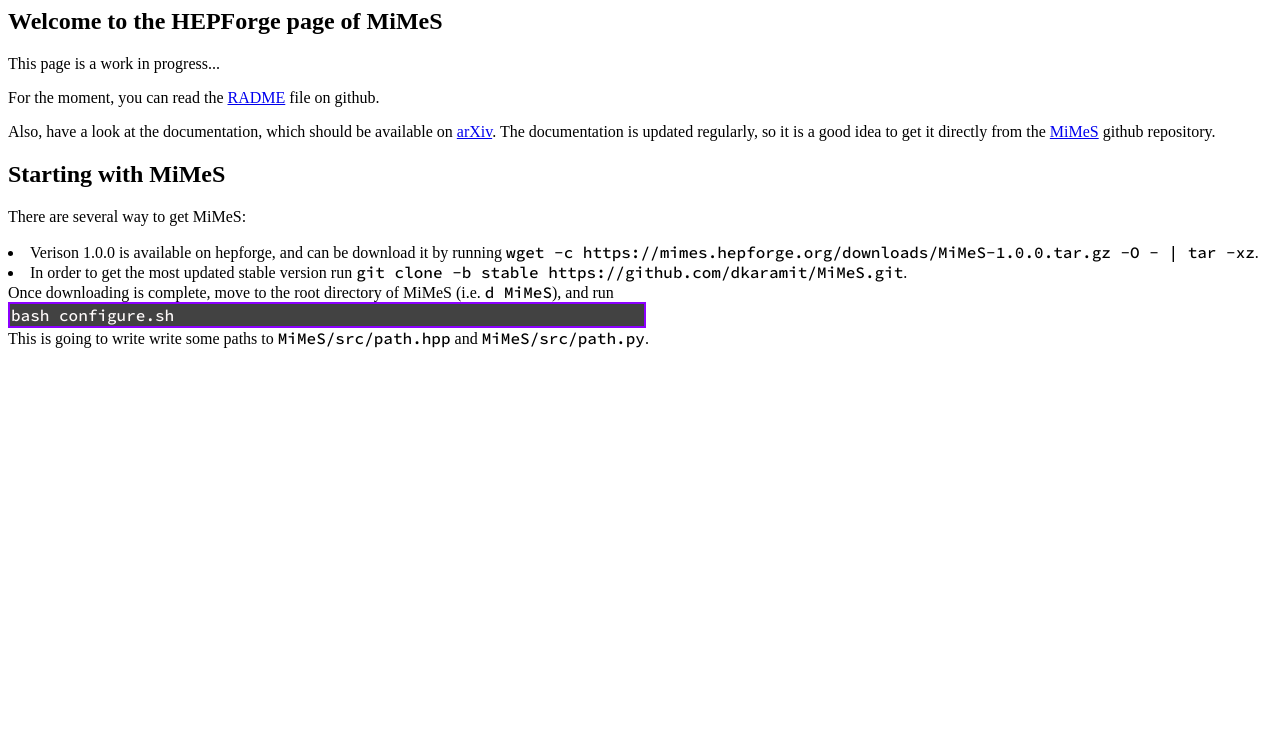
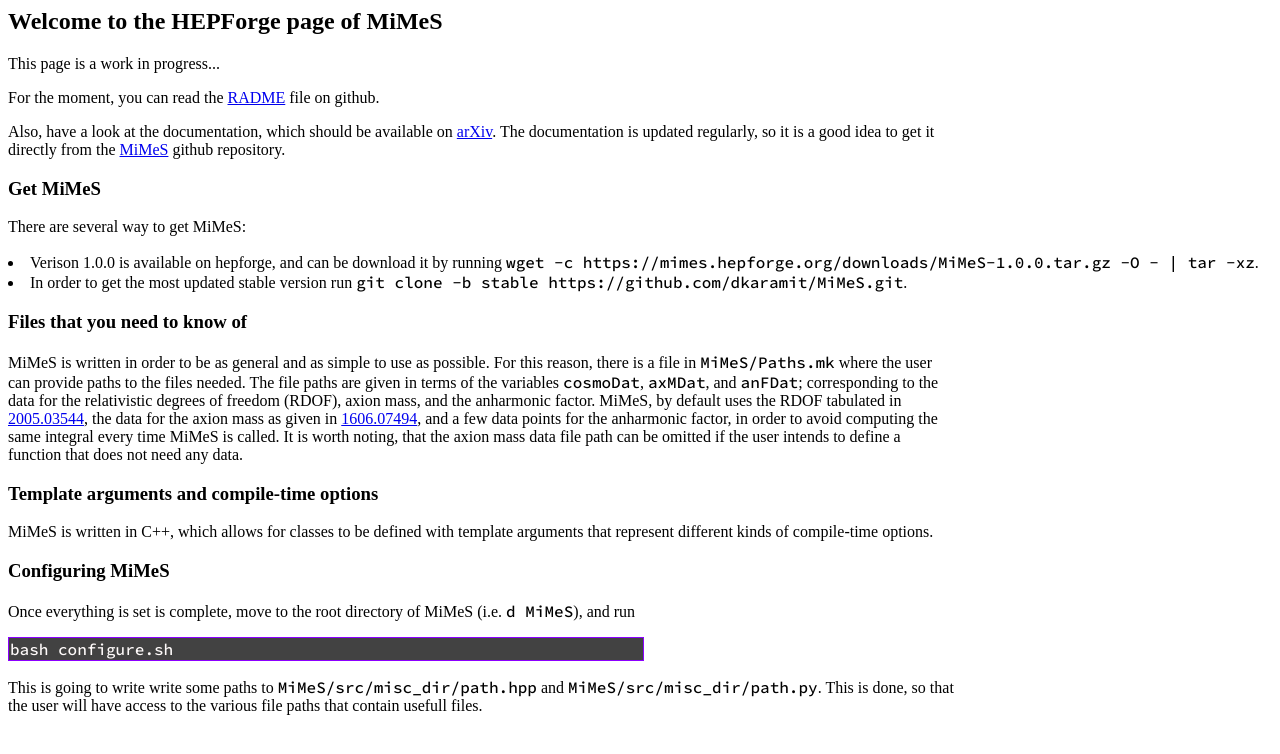
Before and after one commit to dkaramit/MiMeS, a plain HTML site: page public_html/index.html in a window 1280 px wide. Drawn offline with Linux system fonts and the light colour scheme.

Commit message:
updating webpage

```diff
--- a/public_html/index.html
+++ b/public_html/index.html
@@ -8,7 +8,7 @@
             white-space: normal;
             background-color: rgb(66, 66, 66);
             color: rgb(255, 251, 251);
-            border: 2px solid rgb(140, 0, 255);
+            border: 1px solid rgb(140, 0, 255);
             display: block;
             padding: 1px;
             width: 50%;
@@ -17,6 +17,10 @@
         }
 
         inCode {font-family: 'Source Code Pro', monospace;}
+        p {
+            text-align:left;
+            width: 75%;
+         }
     </style>
     <body style="background-color:rgb(255, 255, 255);">
         <h2>Welcome to the HEPForge page of MiMeS</h2>
@@ -25,19 +29,40 @@
         <p>For the moment, you can read the <a href="https://github.com/dkaramit/MiMeS/blob/stable/README.md">RADME</a>  file on github.</p>
         <p>Also, have a look at the documentation, which should be available on <a href="https://arxiv.org/abs/2110.12253">arXiv</a>. The documentation is updated regularly, so it is a good idea to get it directly from the <a href="https://github.com/dkaramit/MiMeS/blob/stable/MiMeS.pdf">MiMeS</a> github repository. </p>
 
-        <h2>Starting with MiMeS</h2>
+        <h3>Get MiMeS</h3>
         <p>
             There are several way to get MiMeS:
             <li>Verison 1.0.0 is available on hepforge, and can be download it by running <inCode>wget -c https://mimes.hepforge.org/downloads/MiMeS-1.0.0.tar.gz -O - | tar -xz</inCode>.</li>
             <li>In order to get the most updated stable version run <inCode>git clone -b stable https://github.com/dkaramit/MiMeS.git</inCode>.</li>
+        </p>
 
-            Once downloading is complete, move to the root directory of MiMeS (i.e. <inCode>d MiMeS</inCode>), and run
+        <h3>Files that you need to know of</h3>
+        <p>
+            MiMeS is written in order to be as general and as simple to use as possible. For this reason, there is a file in <inCode>MiMeS/Paths.mk</inCode>
+            where the user can provide paths to the files needed. The file paths are given in terms of the variables
+            <inCode>cosmoDat</inCode>, <inCode>axMDat</inCode>, and <inCode>anFDat</inCode>; corresponding to the data for the relativistic degrees of freedom (RDOF),
+            axion mass, and the anharmonic factor. MiMeS, by default uses the RDOF tabulated in <a href="https://arxiv.org/abs/2005.03544">2005.03544</a>, the data for
+            the axion mass as given in <a href="https://arxiv.org/abs/1606.07494">1606.07494</a>, and a few data points for the anharmonic factor, in order to
+            avoid computing the same integral every time MiMeS is called. It is worth noting, that the axion mass data file path can be omitted if the user
+            intends to define a function that does not need any data.
+        </p>
 
-            <code>
-                <div>bash configure.sh</div>
-            </code>
+        <h3>Template arguments and compile-time options</h3>
+        <p>
+            MiMeS is written in C++, which allows for classes to be defined with template arguments that represent different kinds of compile-time options.
 
-            This is going to write write some paths to <inCode>MiMeS/src/path.hpp</inCode> and <inCode>MiMeS/src/path.py</inCode>.
+        </p>
+
+        <h3>Configuring MiMeS</h3>
+        <p>
+            Once everything is set is complete, move to the root directory of MiMeS (i.e. <inCode>d MiMeS</inCode>), and run
+        </p>
+        <code>
+            <div>bash configure.sh</div>
+        </code>
+        <p>
+            This is going to write write some paths to <inCode>MiMeS/src/misc_dir/path.hpp</inCode> and <inCode>MiMeS/src/misc_dir/path.py</inCode>.
+            This is done, so that the user will have access to the various file paths that contain usefull files.
         </p>
     </body>
 
```
